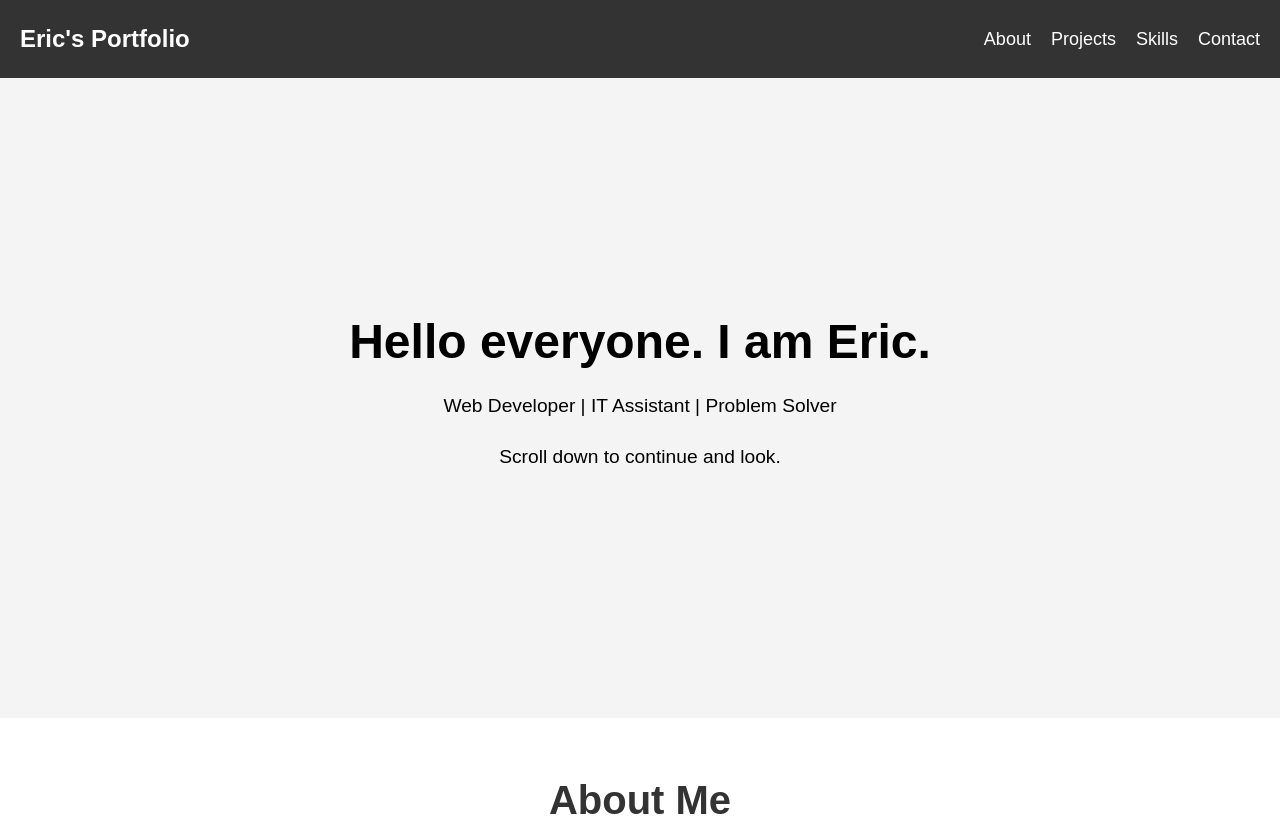
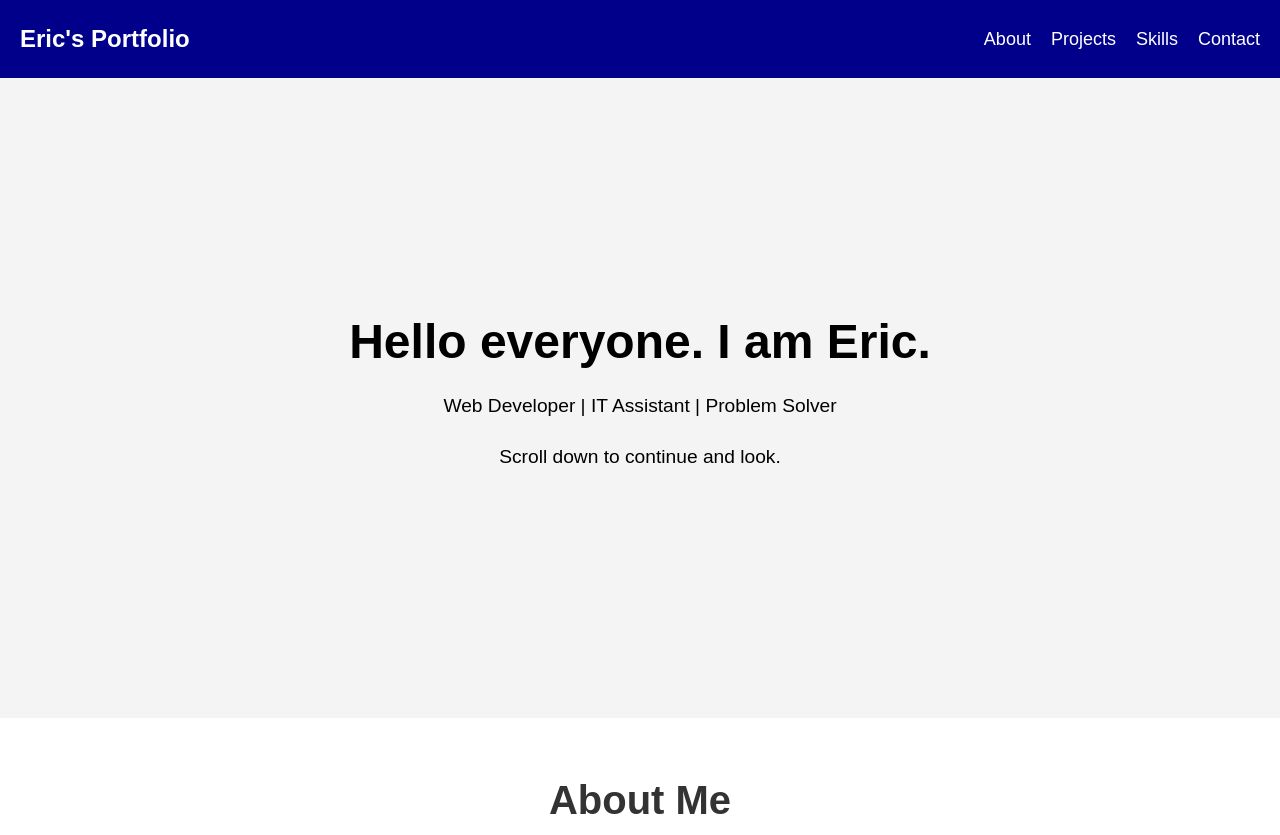
Before and after one commit to ericc2297/ericc.github.io, a plain HTML site: page index.html in a window 1280 px wide. Shown: the top 835 px of the page. Drawn offline with Linux system fonts and the light colour scheme.

Commit message:
Update styles.css
Change header color

```diff
--- a/styles.css
+++ b/styles.css
@@ -12,7 +12,7 @@ body {
 }
 
 header {
-    background-color: #333;
+    background-color: #00008b;
     padding: 20px;
     color: white;
 }
@@ -80,7 +80,6 @@ nav .nav-links a {
     background-color: #e5533d;
 }
 
-/* About Section */
 .about {
     padding: 50px 20px;
     text-align: center;
@@ -121,7 +120,6 @@ nav .nav-links a {
     margin: 0 auto;
 }
 
-/* Projects Section */
 .projects {
     padding: 50px 20px;
     background-color: #ffffff;
@@ -178,7 +176,6 @@ nav .nav-links a {
     font-weight: bold;
 }
 
-/* Contact Section */
 .contact {
     padding: 50px 20px;
     background-color: #f9f9f9;
```
